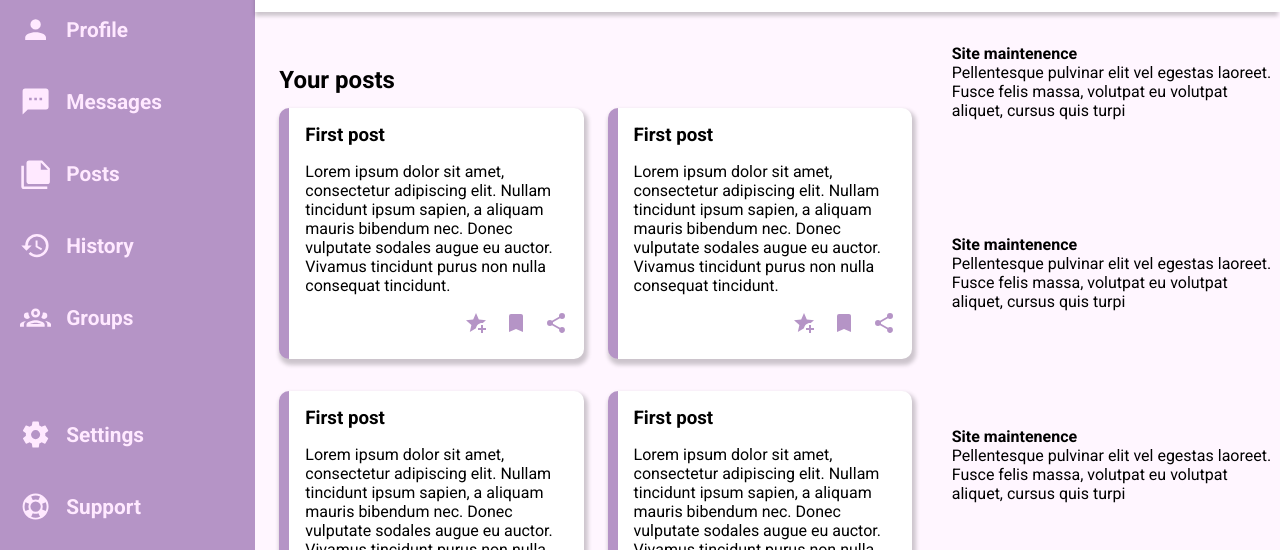
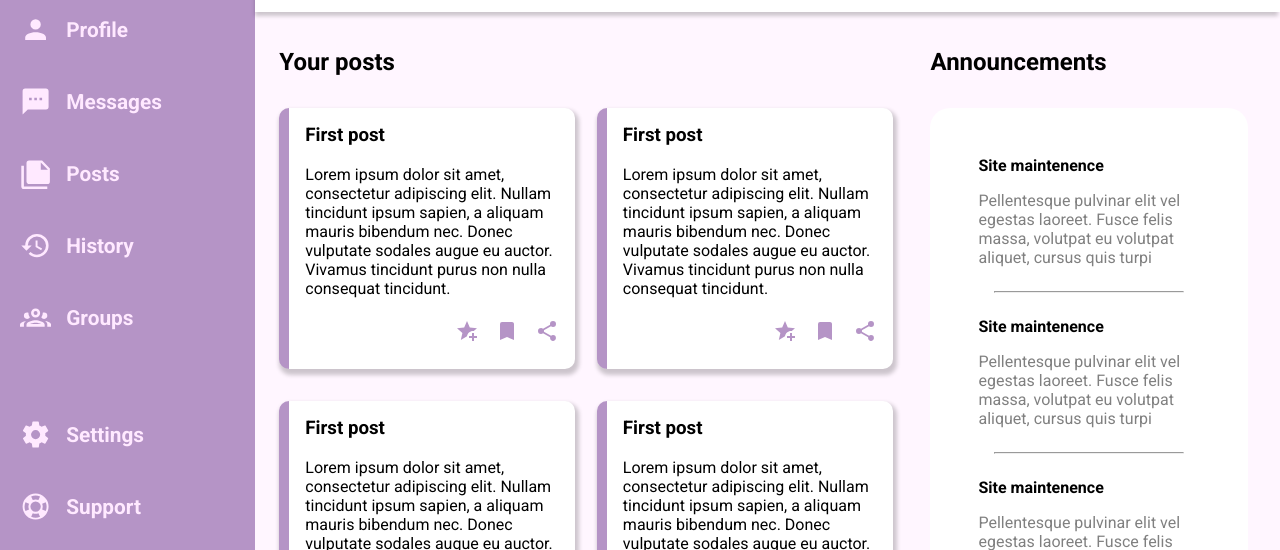
Before and after one commit to Kicho115/admin-dashboard-top, a plain HTML site: page index.html in a window 1280 px wide. Shown: the part 180-730 px from the top of the page. Drawn offline with Linux system fonts and the light colour scheme.

Commit message:
Add style to the announcements

```diff
--- a/index.html
+++ b/index.html
@@ -106,7 +106,7 @@
         </div>
         <div class="content">
             <div class="posts">
-                <h2 class="posts-header">Your posts</h2>
+                <h2 class="content-header">Your posts</h2>
                 <div class="post-card">
                     <h3>First post</h3>
                     <p>Lorem ipsum dolor sit amet, consectetur adipiscing elit. Nullam tincidunt ipsum sapien, a aliquam
@@ -186,23 +186,30 @@
                 </div>
             </div>
             <div class="announcements">
+                <h2 class="content-header">Announcements</h2>
+                <div class="announcement-container">
                     <div class="announcement">
                         <h4>Site maintenence</h4>
                         <span>Pellentesque pulvinar elit vel egestas laoreet. Fusce felis massa, volutpat eu volutpat
                             aliquet, cursus quis turpi</span>
                     </div>
+                    <hr>
                     <div class="announcement">
                         <h4>Site maintenence</h4>
                         <span>Pellentesque pulvinar elit vel egestas laoreet. Fusce felis massa, volutpat eu volutpat
                             aliquet, cursus quis turpi</span>
                     </div>
+                    <hr>
                     <div class="announcement">
                         <h4>Site maintenence</h4>
                         <span>Pellentesque pulvinar elit vel egestas laoreet. Fusce felis massa, volutpat eu volutpat
                             aliquet, cursus quis turpi</span>
                     </div>
                 </div>
+            </div>
             <div class="trending">
+                <h2 class="content-header">Trending</h2>
+                <div class="trend-container">
                     <div class="trend">
                         <img alt="trend-img">
                         <div>
@@ -234,6 +241,7 @@
                 </div>
             </div>
         </div>
+    </div>
 </body>
 
 </html>
--- a/styles.css
+++ b/styles.css
@@ -179,8 +179,7 @@ a {
 }
 
 .content {
-    padding-top: 2em;
-    padding-left: 1.5em;
+    padding: 2em 2em 2em 1.5em;
     background-color: var(--pale);
     display: grid;
     grid-template-columns: 2fr 1fr;
@@ -195,9 +194,8 @@ a {
     row-gap: 2em;
 }
 
-.posts-header {
+.content-header {
     grid-column: 1 / -1;
-    height: 10px;
     align-self: flex-end;
 }
 
@@ -236,6 +234,39 @@ a {
 
 .announcements {
     display: grid;
+    grid-template-rows: 2em auto;
+    gap: 2em;
+}
+
+.announcement-container {
+    background-color: white;
+    padding: 1.5em 0;
+    border-radius: 20px;
+    display: grid;
+    justify-content: center;
+    align-items: center;
+}
+
+.announcement {
+    display: grid;
+    gap: 1em;
+    margin: 1em 2em;
+    padding: 0.5em 1em;
+    border-radius: 10px;
+
+    &:hover {
+        cursor: pointer;
+        background-color: var(--pale);
+    }
+}
+
+.announcement-container > hr {
+    margin: 0 4em;
+}
+
+/* announcement description*/
+.announcement > span {
+    color: gray;
 }
 
 .trending {
```
Lines whose indentation alone changed are shown as unchanged.
